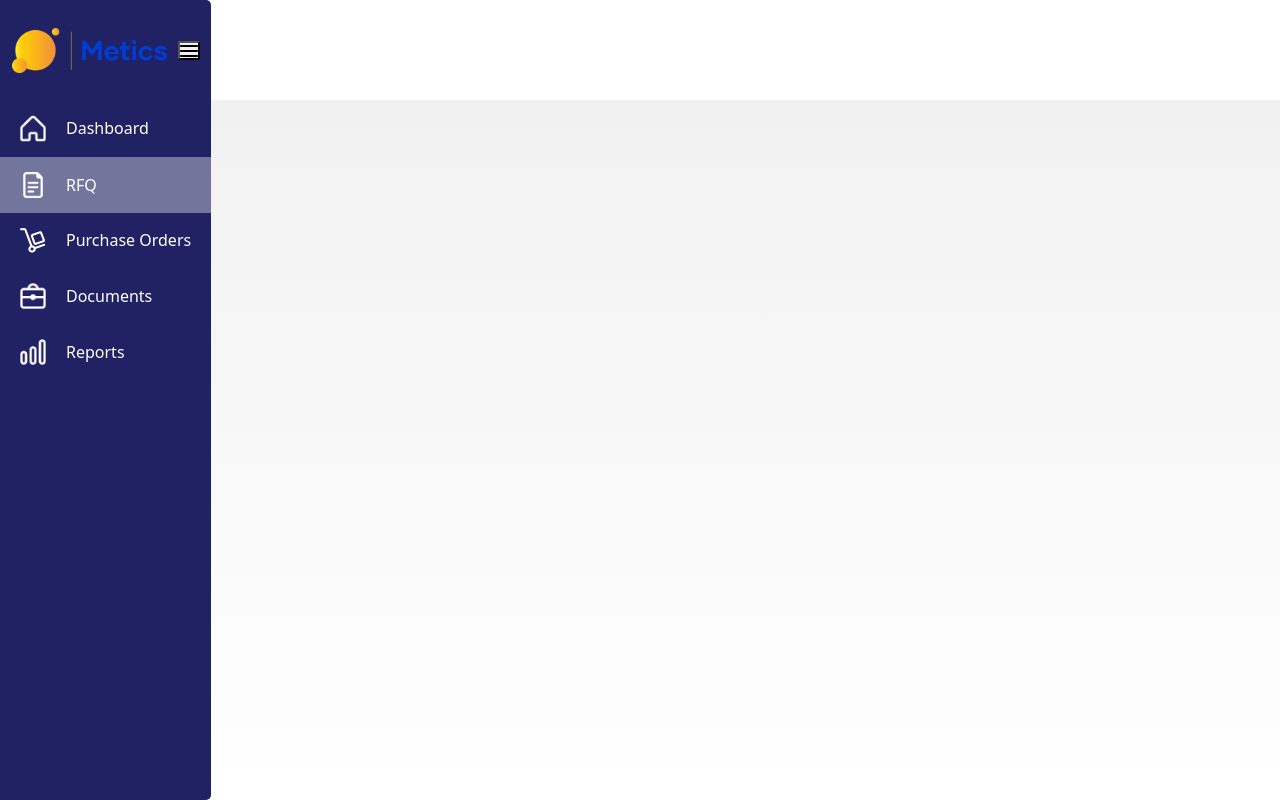
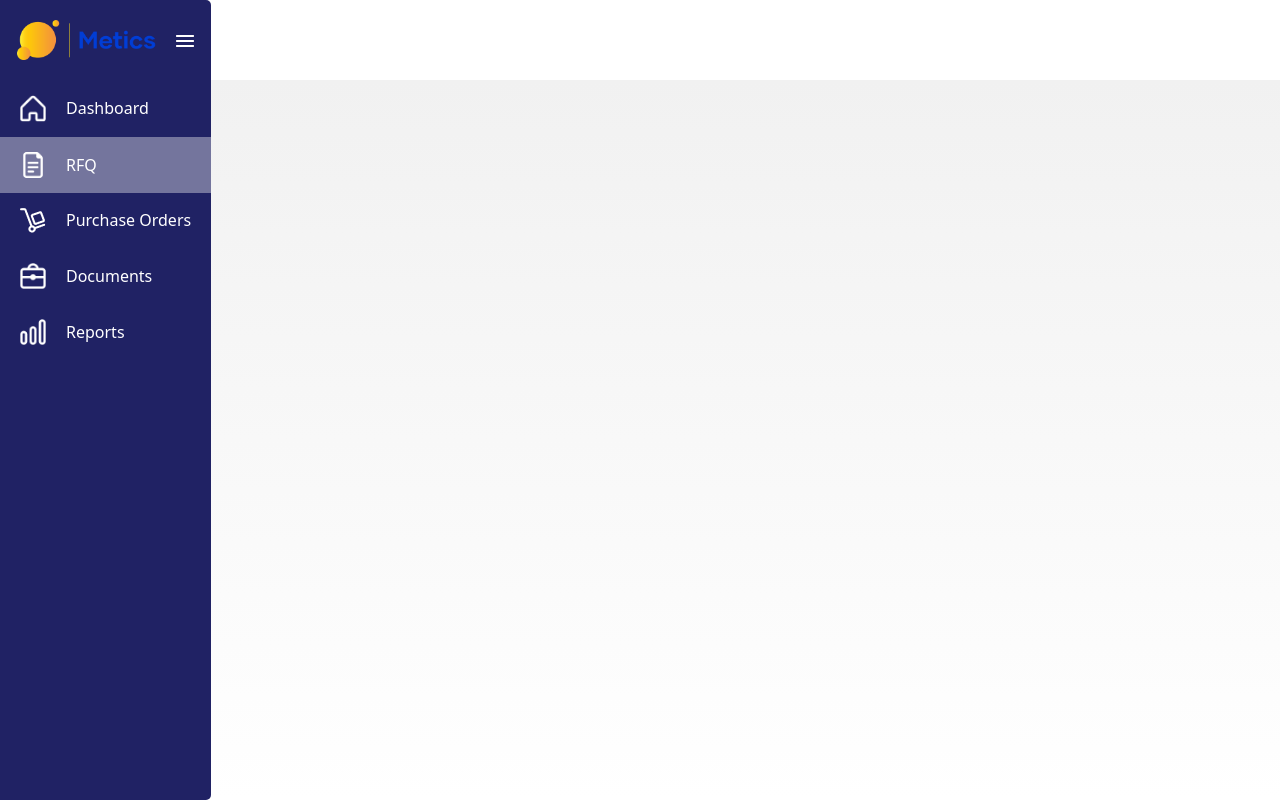
Before and after one commit to dsc-mace/web-dev, a React (Create React App) app: page /organization/rfq in a window 1280 px wide. Built offline with nearby package versions, Linux system fonts and the light colour scheme.

Commit message:
Menu Icon

```diff
--- a/src/assets/scss/variables.scss
+++ b/src/assets/scss/variables.scss
@@ -1,3 +1,3 @@
-$header-height: 10rem;
+$header-height: 8rem;
 $sidebar-width: 22rem;
 $sidebar-width-small: 7rem;
--- a/src/components/Sidebar/Sidebar.js
+++ b/src/components/Sidebar/Sidebar.js
@@ -9,6 +9,7 @@ import Icon from './Icon'
 import { useNavigate } from 'react-router-dom'
 import { useContext } from 'react'
 import { SidebarContext } from '../../context/SidebarContext'
+import MenuIcon from "../../assets/icons/menu.png"
 
 const Sidebar = ({ active }) => {
     const { expanded, setExpanded } = useContext(SidebarContext)
@@ -28,18 +29,7 @@ const Sidebar = ({ active }) => {
                     />
                 )}
                 <button onClick={toggleSidebar}>
-                    <svg
-                        width={18}
-                        height={12}
-                        viewBox="0 0 18 12"
-                        fill="none"
-                        xmlns="http://www.w3.org/2000/svg"
-                    >
-                        <path
-                            d="M1 12C0.716667 12 0.479333 11.904 0.288 11.712C0.0960001 11.5207 0 11.2833 0 11C0 10.7167 0.0960001 10.4793 0.288 10.288C0.479333 10.096 0.716667 10 1 10H17C17.2833 10 17.5207 10.096 17.712 10.288C17.904 10.4793 18 10.7167 18 11C18 11.2833 17.904 11.5207 17.712 11.712C17.5207 11.904 17.2833 12 17 12H1ZM1 7C0.716667 7 0.479333 6.904 0.288 6.712C0.0960001 6.52067 0 6.28333 0 6C0 5.71667 0.0960001 5.479 0.288 5.287C0.479333 5.09567 0.716667 5 1 5H17C17.2833 5 17.5207 5.09567 17.712 5.287C17.904 5.479 18 5.71667 18 6C18 6.28333 17.904 6.52067 17.712 6.712C17.5207 6.904 17.2833 7 17 7H1ZM1 2C0.716667 2 0.479333 1.90433 0.288 1.713C0.0960001 1.521 0 1.28333 0 1C0 0.716667 0.0960001 0.479 0.288 0.287C0.479333 0.0956668 0.716667 0 1 0H17C17.2833 0 17.5207 0.0956668 17.712 0.287C17.904 0.479 18 0.716667 18 1C18 1.28333 17.904 1.521 17.712 1.713C17.5207 1.90433 17.2833 2 17 2H1Z"
-                            fill="black"
-                        />
-                    </svg>
+                    <img src={MenuIcon}/>
                 </button>
             </div>
             <Icon
--- a/src/components/Sidebar/Sidebar.module.scss
+++ b/src/components/Sidebar/Sidebar.module.scss
@@ -24,11 +24,17 @@
         justify-content: center;
         align-items: center;
         height: variables.$header-height;
+
+        button {
+            background: none;
+            border: none;
+            outline: none;
+        }
     }
 
     &__image {
-        height: 4.5rem;
+        height: 4rem;
         width: fit-content;
-        margin-right: 1rem;
+        margin-right: 2rem;
     }
 }
```
Also changed, not shown: src/assets/icons/menu.png (added).
